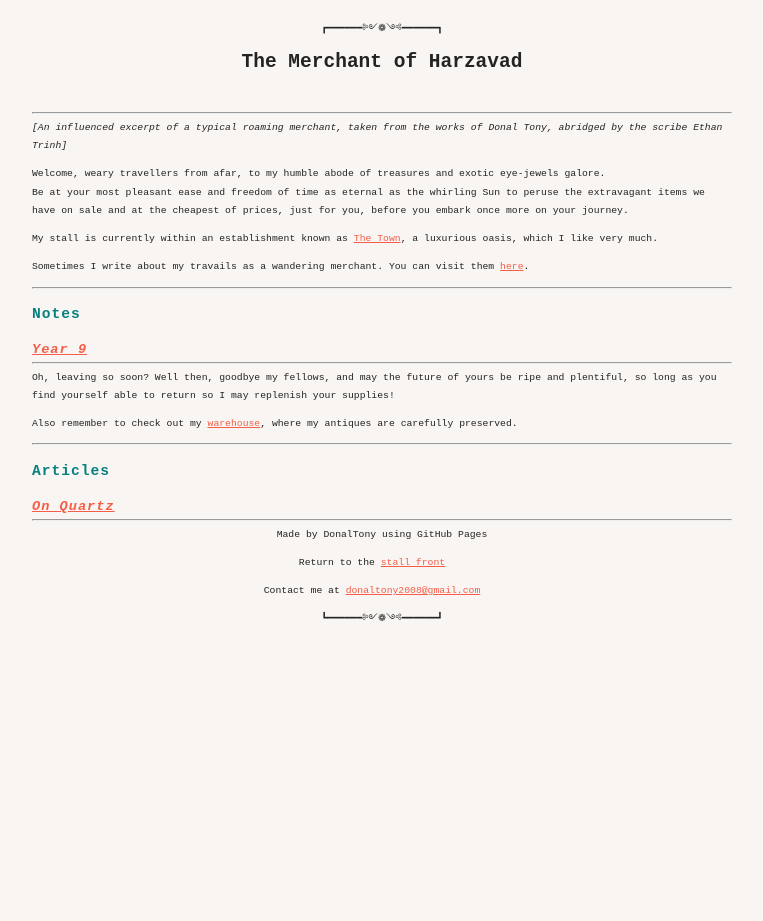
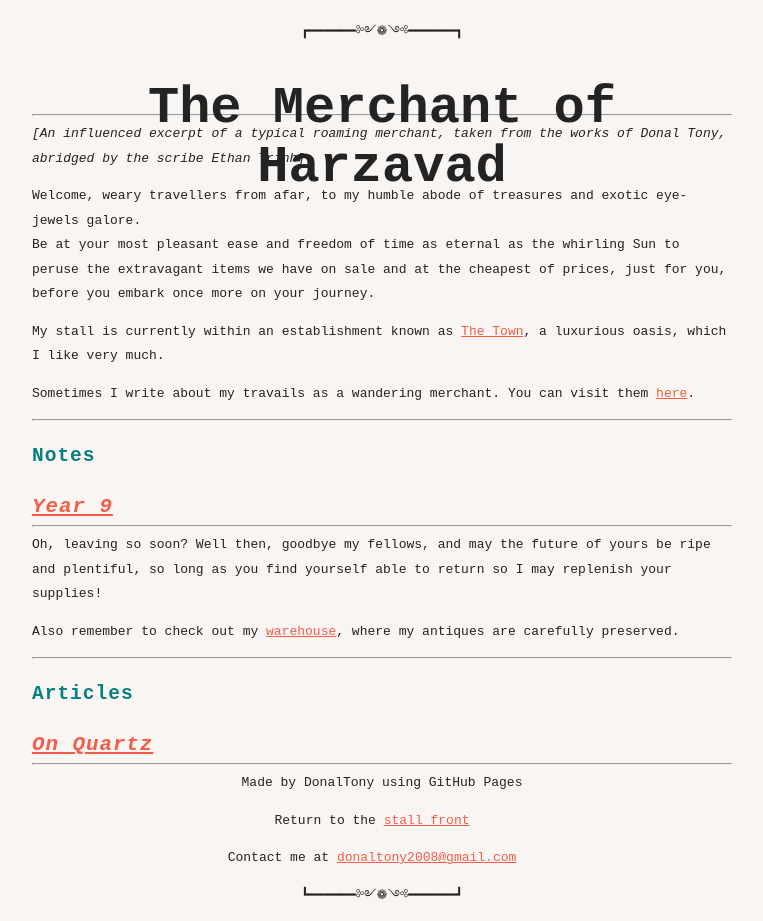
Before and after one commit to dvaraka/the-merchant, a Jekyll site: the page built from index.md, in a window 1280 px wide. Shown: the whole page, without its empty margins (160-923 px from the left). Built offline with Jekyll 4.4.1, drawn with Linux system fonts in a browser that asks for light colours; our own code applies the rules of GitHub Pages for plain Markdown files; before the commit the page ends 900 px from its top, so only the background shows below that.

Commit message:
Update main.css

```diff
--- a/assets/css/main.css
+++ b/assets/css/main.css
@@ -8,7 +8,7 @@ html {
 }
 
 body {
-	font: 75% monospace;
+	font: 100% monospace;
 	line-height: 1.88889;
 	color: #232323;
 	margin: 0;
@@ -20,7 +20,7 @@ p {
 }
 
 h2 {
-	font: bold normal 1.4m monospace;
+	font: bold normal 1.6m monospace;
 	letter-spacing: 1px;
 	margin-bottom: 0;
 	color: #078080;
@@ -28,7 +28,7 @@ h2 {
 }
 
 h3 {
-	font: italic normal 1.4em monospace;
+	font: italic normal 1.6em monospace;
 	letter-spacing: 1px;
 	margin-bottom: 0;
 	color: #078080;
@@ -36,7 +36,7 @@ h3 {
 }
 
 h4 {
-	font: italic normal 1.2em monospace;
+	font: italic normal 1.5em monospace;
 	letter-spacing: 1px;
 	margin-bottom: 0;
 	color: #078080;
@@ -75,7 +75,7 @@ footer a:link, footer a:visited {
 }
 
 h1 {
-	font: bold normal 2em monospace;
+	font: bold normal 4em monospace;
 	text-align: center;
 }
 
```
